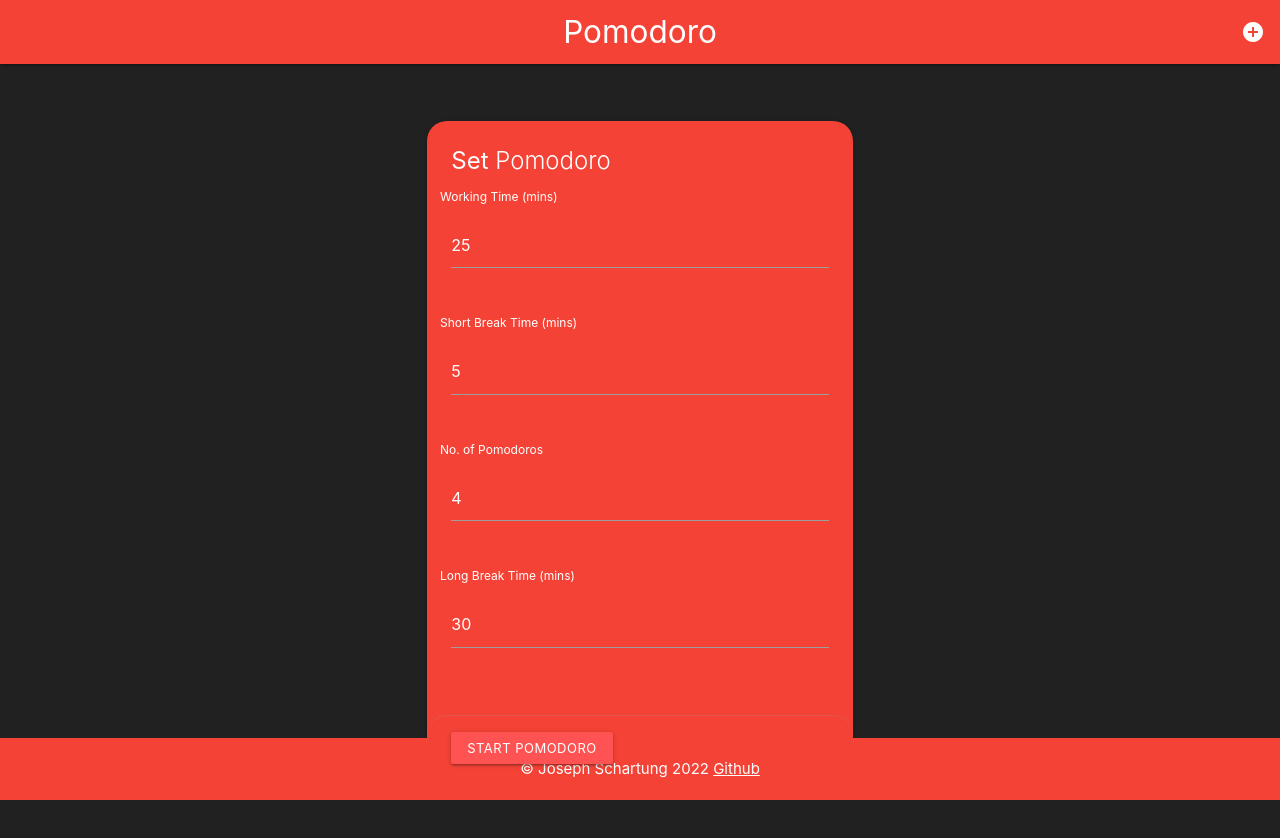
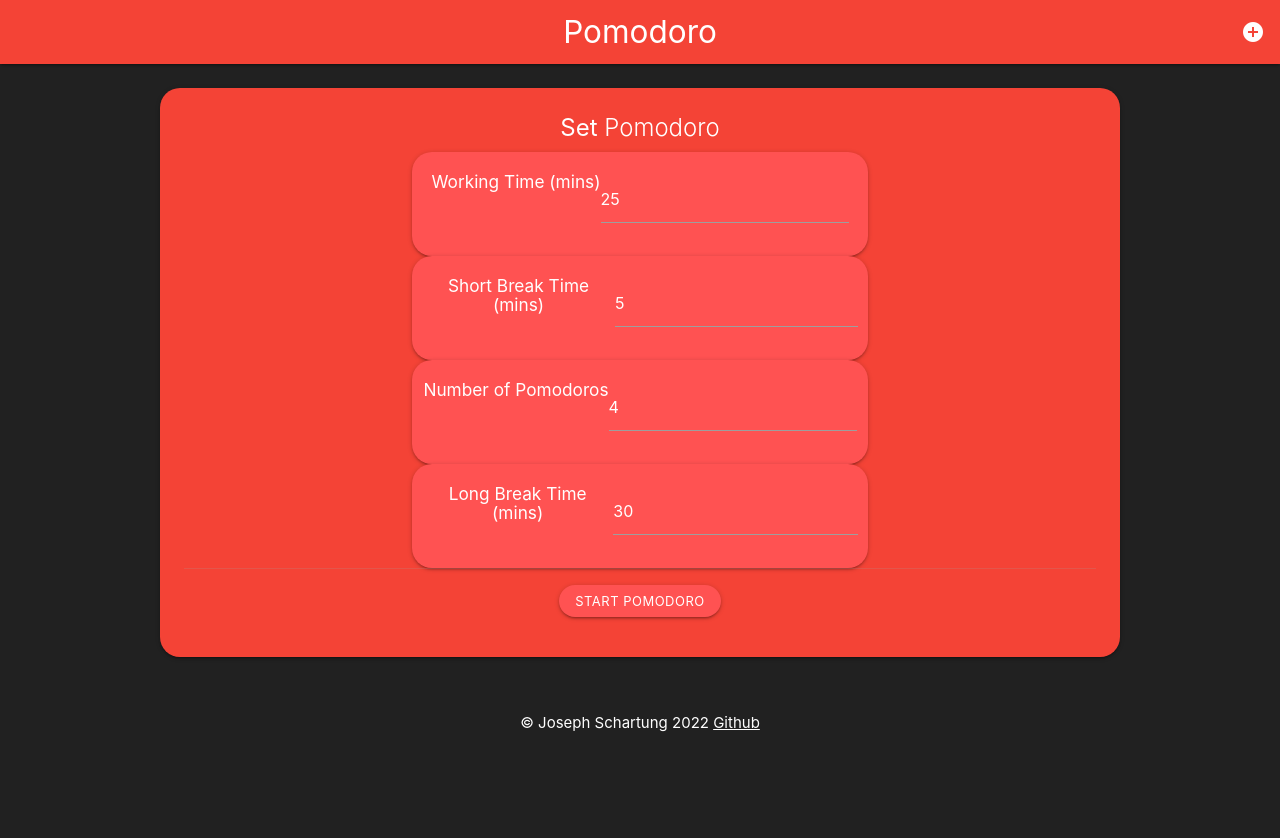
Before and after one commit to JosephSchartung/pomodoro-timer, a React (Create React App) app: page /start in a window 1280 px wide. Shown: the top 838 px of the page. After the commit the page ends 800 px from the top, so only its background shows below. Built offline with nearby package versions, Linux system fonts and the light colour scheme.

Commit message:
updated css for footer, fixed footer to bottom

```diff
--- a/src/App.tsx
+++ b/src/App.tsx
@@ -19,17 +19,17 @@ const App: React.FC = () => {
   }
 
   return (
-    <Router>
-      <div>
-        <Navbar />
+    <div className="App">
+      <Router>
+      <Navbar />
         <Routes>
           <Route path="/" element={<Landing />} />
-          <Route path="/start" element={<TimeForm addPomodoro={addPomodoro}/>}/>
-          <Route path="/dashboard" element={<Dashboard pomodoroInfo={pomodoroInfo}/>}/>
+          <Route path="/start" element={<TimeForm addPomodoro={addPomodoro}/>} />
+          <Route path="/dashboard" element={<Dashboard pomodoroInfo={pomodoroInfo} />} />
         </Routes>
-        <Footer />
-      </div>
-    </Router>
+      </Router>
+      <Footer />
+    </div>
   );
 }
 
--- a/src/components/Footer.tsx
+++ b/src/components/Footer.tsx
@@ -2,12 +2,7 @@ import React from "react";
 
 export const Footer: React.FC = () => {
     return (
-        <footer className="page-footer red" style={{
-            position:"fixed",
-            left:0,
-            bottom:0,
-            right:0,
-        }}>
+        <footer className="page-footer transparent">
             <div className="container white-text center-align">
                 <div className="row">
                     <div className="col 16 s12">
--- a/src/components/Landing.tsx
+++ b/src/components/Landing.tsx
@@ -2,7 +2,9 @@ import React from 'react';
 
 export const Landing = () => {
     return(
-        <div style={{ height:"50vh" }} className="container valign-wrapper">
+        <div style={{
+            height:"100vh"
+        }}className="container valign-wrapper">
             <div className="row">
                 <div className="col s12 center-align white-text">
                     <h4>
--- a/src/components/Navbar.tsx
+++ b/src/components/Navbar.tsx
@@ -4,7 +4,9 @@ import { Link } from 'react-router-dom';
 export const Navbar: React.FC = () => {
 
     return (
-        <div className="navbar-fixed">
+        <div style={{
+            height:"10vh"
+        }}className="navbar-fixed">
             <nav>
                 <div className="nav-wrapper red">
                     <Link to="/" className="brand-logo center">Pomodoro</Link>
--- a/src/components/TimeForm.tsx
+++ b/src/components/TimeForm.tsx
@@ -39,73 +39,60 @@ export const TimeForm: React.FC<Props> = ({addPomodoro }) => {
         navigate('/dashboard');
     }
     return(
-        <div className="valign-wrapper" style={{width:"100%", height:"100%", position:"absolute"}}>
-            <div className="valign" style={{width:"100%"}}>
-                <div className="container">
+        <div className="container"style={{width:"75vw"}}>
             <div className="row">
-                        <div className="col s12 m6 offset-m3">
-                            <div className="card red" style={{borderRadius:"20px"}}>
+                <div style={{borderRadius:"20px"}}className="card center-align red">
                     <div className="card-content">
-                                    <span className="card-title white-text">
+                        <span className="card-title center-align white-text">
                             <b>Set</b> Pomodoro
                         </span>
                         <form>
-                                            <div className="row">
-                                                <label className="white-text">Working Time (mins)</label>
-                                                <div className="input-field col s12">
+                            <div style={{borderRadius:"20px", margin:"auto", width:"50%", display:"flex", justifyContent:"center", padding:"10px"}} className="card-panel red accent-2">
+                                <label htmlFor="" className="white-text"><h6>Working Time (mins)</h6></label>
+                                <div className="input-field s6">
                                     <input type="number"
                                         value={workTime}
                                         onChange={handleChangeWorkTime}
-                                                    className="white-text"
+                                        className='white-text'
                                     />
                                 </div>
                             </div>
-                                            <div className="row">
-                                                <label className="white-text">Short Break Time (mins)</label>
-                                                <div className="input-field col s12">
+                            <div style={{borderRadius:"20px", margin:"auto", width:"50%", display:"flex", justifyContent:"center", padding:"10px"}} className="card-panel red accent-2">
+                                <label htmlFor="" className="white-text"><h6>Short Break Time (mins)</h6></label>
+                                <div className="input-field s6">
                                     <input type="number"
-                                                    id="shortBreakTime"
                                         value={shortBreakTime}
                                         onChange={handleChangeShortBreakTime}
                                         className="white-text"
                                     />
                                 </div>
                             </div>
-                                            <div className="row">
-                                                <label className="white-text">No. of Pomodoros</label>
-                                                <div className="input-field col s12">
+                            <div style={{borderRadius:"20px", margin:"auto", width:"50%", display:"flex", justifyContent:"center", padding:"10px"}} className="card-panel red accent-2">
+                                <label htmlFor="" className="white-text"><h6>Number of Pomodoros</h6></label>
+                                    <div className="input-field">
                                         <input type="number"
-                                                    id="pomodoroNumber"
                                             value={numberOfPomodoros}
                                             onChange={handleChangeNumberOfPomodoros}
                                             className="white-text"
                                         />
                                     </div>
                             </div>
-                                            <div className="row">
-                                                <label className="white-text">Long Break Time (mins)</label>
-                                                <div className="input-field col s12">
+                            <div style={{borderRadius:"20px", margin:"auto", width:"50%", display:"flex", justifyContent:"center", padding:"10px"}} className="card-panel red accent-2">
+                                <label htmlFor="" className="white-text"><h6>Long Break Time (mins)</h6></label>
+                                <div className="input-field">
                                     <input type="number"
-                                                    id="longBreak"
                                         value={longBreakTime}
                                         onChange={handleChangeLongBreakTime}
-                                                    className="white-text"
+                                        className='white-text'
                                     />
                                 </div>
                             </div>
-                                        </form>
-                                </div>
-                                <div className="card-action" style={{borderRadius:"20px"}}>
-                                    <button
-                                        onClick={handleSubmit}
-                                        className="btn btn-small waves-effect waves-light hoverable accent-2 red"
-                                    >
+                            <div className="card-action center-align">
+                                <button style={{borderRadius:"20px"}}onClick={handleSubmit} className="btn btn-small waves-effect waves-light hoverable accent-2 red">
                                     Start Pomodoro
                                 </button>
                             </div>
-                            </div>
-
-                        </div>
+                        </form>
                     </div>
                 </div>
             </div>
--- a/src/index.css
+++ b/src/index.css
@@ -1,3 +1,6 @@
 body {
+    margin:0;
+    height:100%;
+    width:100%;
     background-color:#212121
 }
```
Lines whose indentation alone changed are shown as unchanged.
